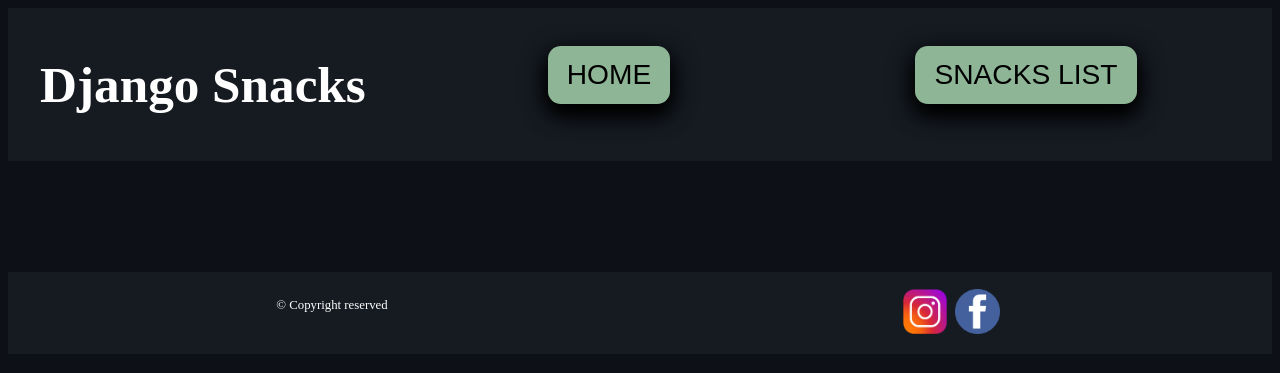
After one commit to emad-almajdalawi/django-models, a Django app: template snack_tracker_project/templates/old-base-inline-style.html in a window 1280 px wide. The commit adds this page. Shown: the top 373 px of the page. Run offline with Django 4.2, Linux system fonts and the light colour scheme; the template is opened without the code that fills it, so the values that code supplies are empty.

Commit message:
fix staticfiles, whit noise

```diff
--- a/pyproject.toml
+++ b/pyproject.toml
@@ -7,6 +7,7 @@ authors = ["emad-almajdalawi <majdalawi97@yahoo.com>"]
 [tool.poetry.dependencies]
 python = "^3.9"
 Django = "^4.0.4"
+whitenoise = "^6.1.0"
 
 [tool.poetry.dev-dependencies]
 pytest = "^5.2"
--- a/snack_tracker_project/snacks/models.py
+++ b/snack_tracker_project/snacks/models.py
@@ -1,10 +1,13 @@
 from django.db import models
 from django.contrib.auth import get_user_model
+from django.utils import timezone
 
 class Snack(models.Model):
     name = models.CharField(max_length=64)
     purchaser = models.ForeignKey(get_user_model(), on_delete= models.CASCADE)
     description = models.TextField(max_length=1000)
+    # time = models.DateTimeField(default=timezone.now)
+
 
     def __str__(self):
         return self.name
--- a/snack_tracker_project/snacks/urls.py
+++ b/snack_tracker_project/snacks/urls.py
@@ -1,7 +1,9 @@
 from django.urls import path
 from .views import SnackListView, HomeView, SnackDeatailView
+from django.conf import settings
+from django.conf.urls.static import static
 urlpatterns = [
     path('',HomeView.as_view(), name='home'),
     path('snacks-list/', SnackListView.as_view(), name='snacks_list'),
     path('snack-details/<int:pk>', SnackDeatailView.as_view(), name='snack_details')
-]
+] + static(settings.MEDIA_URL, document_root=settings.MEDIA_ROOT)
--- /dev/null
+++ b/snack_tracker_project/templates/old-base-inline-style.html
@@ -0,0 +1,52 @@
+{% load static %}
+
+<!-- <link rel="stylesheet" type="text/css" href="{% static 'css/base.css' %}"> -->
+
+<!DOCTYPE html>
+<html lang="en">
+<head>
+    <meta charset="UTF-8">
+    <meta http-equiv="X-UA-Compatible" content="IE=edge">
+    <meta name="viewport" content="width=device-width, initial-scale=1.0">
+    <title>{% block title %}{% endblock %}</title>
+</head>
+<style>
+    button {padding: 1vw 1.5vw; stroke-width: 0.25vw; background-color:#8DB596; border: black; border-radius: 1vw; transition-duration: 0.4s; box-shadow: 0 0.8vw 1.6vw 0 black, 0 0.6vw 2vw 0 black;}
+    button:hover {background-color: #4CAF50; box-shadow: 0 1.2vw 1.6vw 0 black, 0 1.7vw 5vw 0 black;}
+</style>
+<body id = 'body' style = 'background-color:#0D1117; font-size: 2vw; color: white;'>
+    <header id = 'header' style = 'background-color:#161B22;  display: grid; grid-template-columns: 1.25fr 3fr; justify-content: center; text-align: center; padding:1vw;'>
+        <div>
+            <h1>Django Snacks</h1>
+        </div>
+        <nav>
+            <ul id = 'nav_ul' style = 'display: flex; justify-content: space-around; align-items: center;'>
+                <a href={% url 'home' %}><button type="button" id='nav_button' style= 'font-size: 2.2vw;'>HOME</button></a>
+                <a href={% url 'snacks_list' %}><button type="button" id='nav_button' style= 'font-size: 2.2vw;'>SNACKS LIST</button></a>
+            </ul>
+        </nav>
+    </header>
+    </br>
+    <div id = 'body_content' style = 'margin: 2vw;'>
+        {% block body_content %}{% endblock %}
+        </br>
+    </div>
+
+
+    <footer id = 'footer' style = 'display: flex; justify-content: space-around; text-align: center; background-color:#161B22; font-size: 1vw; padding:1vw;'>
+        <div>
+            <p>© Copyright reserved</p>
+        </div>
+
+        <div id = 'footer_imgs_div' style = 'display: flex; justify-content: center; text-align: center;'>
+            <a href="https://www.instagram.com/">
+                <img src="{% static 'imgs/instagram.png' %}" alt="lnstagram" id ='contact_img' class="contact_img" style = 'width: 3.5vw;height: 3.5vw;object-fit: scale-down; margin: 0.3vw;'>
+            </a>
+            <a href="https://www.facebook.com/" >
+                <img src="{% static 'imgs/facebook.png' %}" alt="FaceBook" id ='contact_img' class="contact_img" style = 'width: 3.5vw;height: 3.5vw;object-fit: scale-down; margin: 0.3vw;'>
+            </a>
+        </div>
+    </footer>
+
+</body>
+</html>
```
Also changed, not shown: snack_tracker_project/snack_tracker_project/settings.py (+10 -1 lines), snack_tracker_project/snacks/views.py (+6 -1 lines), snack_tracker_project/templates/old-base-no-style.html (added, +47 -0 lines), snack_tracker_project/templates/snack_list.html (+5 -6 lines), snack_tracker_project/db.sqlite3, snack_tracker_project/snacks/tests.py (line endings or trailing spaces), 1 other file.
